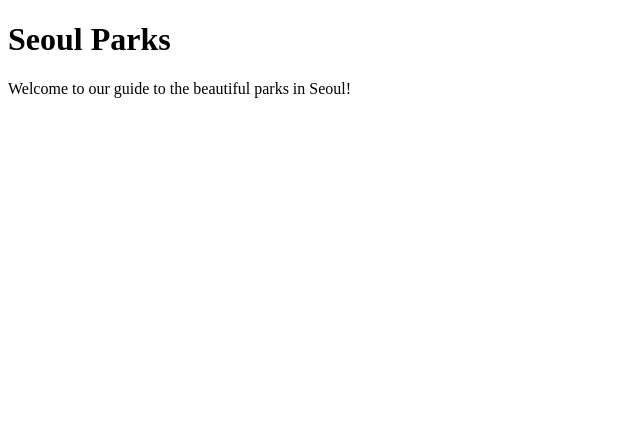
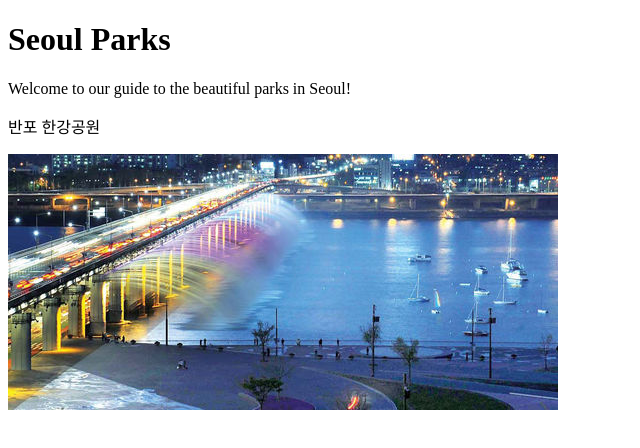
Before and after one commit to ldslsg/wdd130, a plain HTML site: page Personal site/parks-seoul.html in a window 1280 px wide. Shown: the whole page, without its empty margins (0-640 px from the left). Drawn offline with Linux system fonts and the light colour scheme.

Commit message:
공원 이미지 1

```diff
--- a/Personal site/parks-seoul.html
+++ b/Personal site/parks-seoul.html
@@ -8,6 +8,9 @@
 <body>
     <h1>Seoul Parks</h1>
     <p>Welcome to our guide to the beautiful parks in Seoul!</p>
+
+    <p>반포 한강공원</p>
+    <img src = "banpo.jpg" alt="반포 한강공원" class="banpo">
     <!-- Add content related to Seoul parks -->
 </body>
 </html>
```
